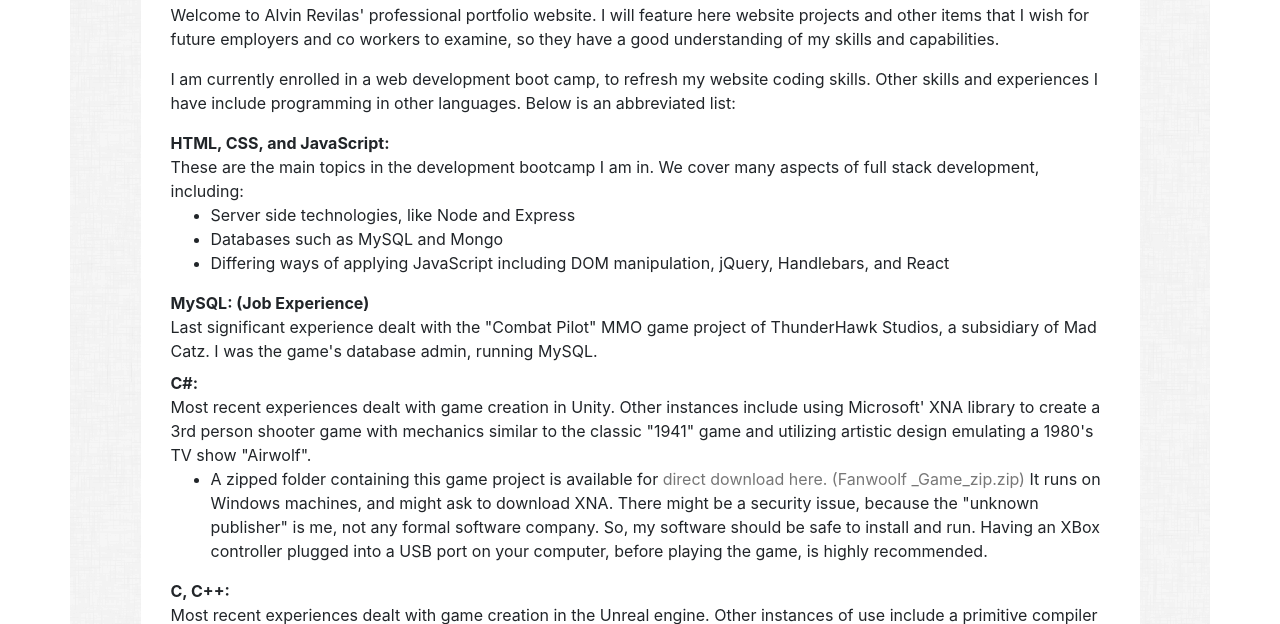
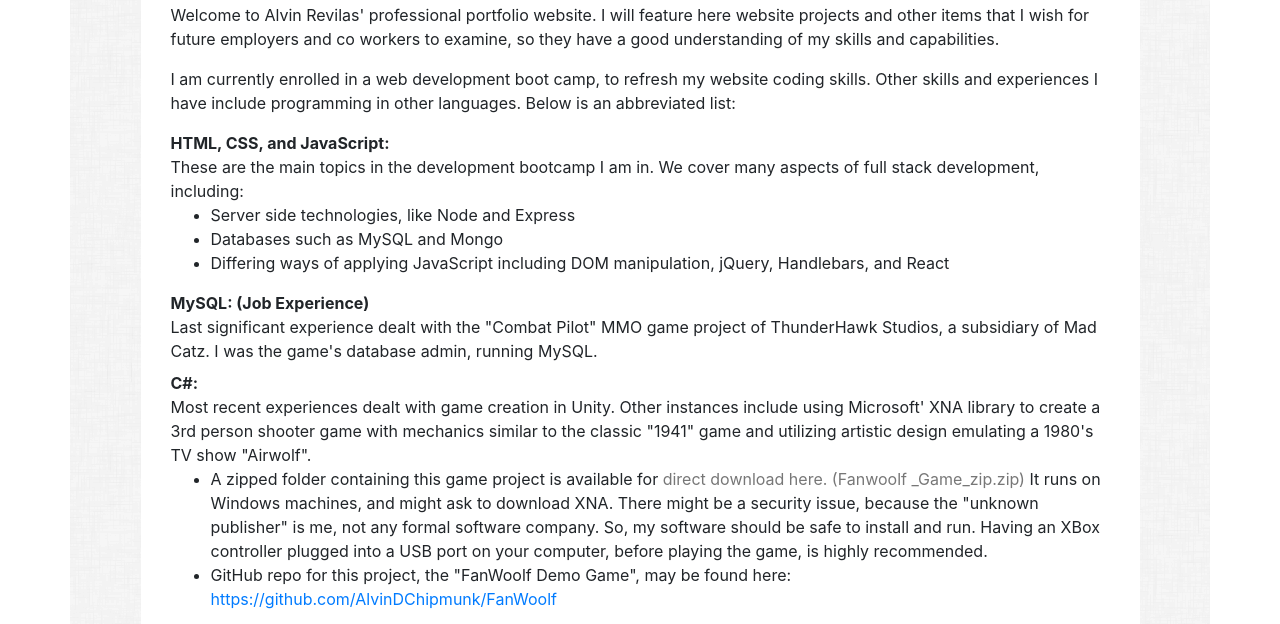
Before and after one commit to AlvinDChipmunk/Portfolio, a plain HTML site: page index.html in a window 1280 px wide. Shown: the part 183-807 px from the top of the page. Drawn offline with nearby package versions, Linux system fonts and the light colour scheme.

Commit message:
Add files via upload

```diff
--- a/index.html
+++ b/index.html
@@ -53,6 +53,7 @@
                                     XNA. There might be a security issue, because the "unknown publisher" is me, not any formal software company. So, my software should be safe to install and run. Having an XBox controller plugged into a USB port on your
                                     computer, before playing the game, is highly recommended.
                                 </li>
+                                <li>GitHub repo for this project, the "FanWoolf Demo Game", may be found here: <a href="https://github.com/AlvinDChipmunk/FanWoolf">https://github.com/AlvinDChipmunk/FanWoolf</a></li>
                             </ul>
                         </dd>
                         <dt>C, C++:</dt>
```
